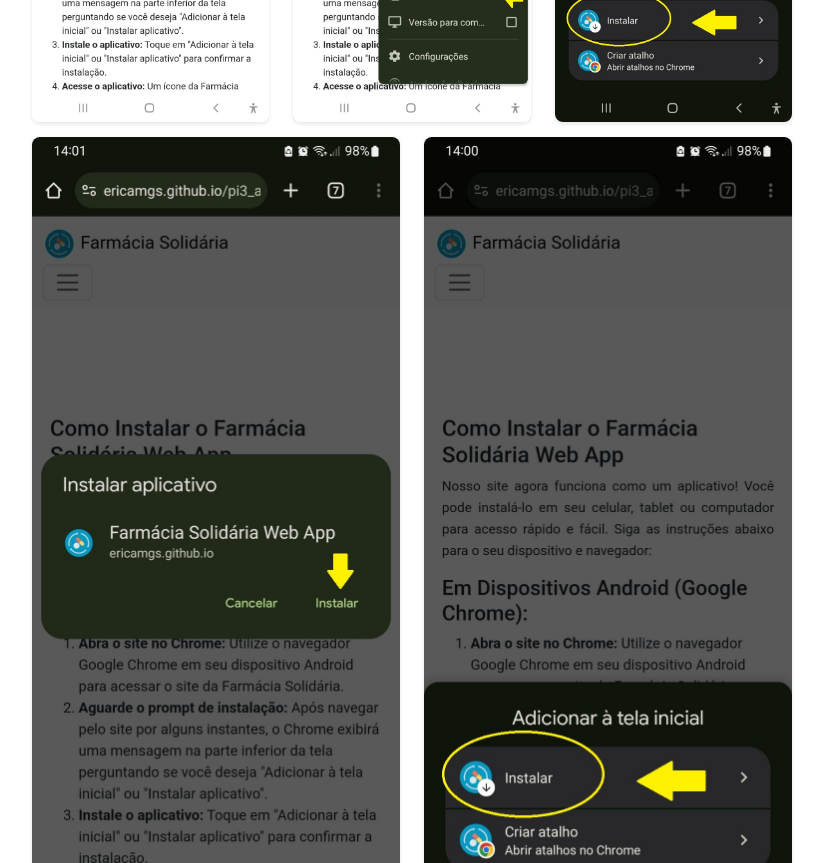
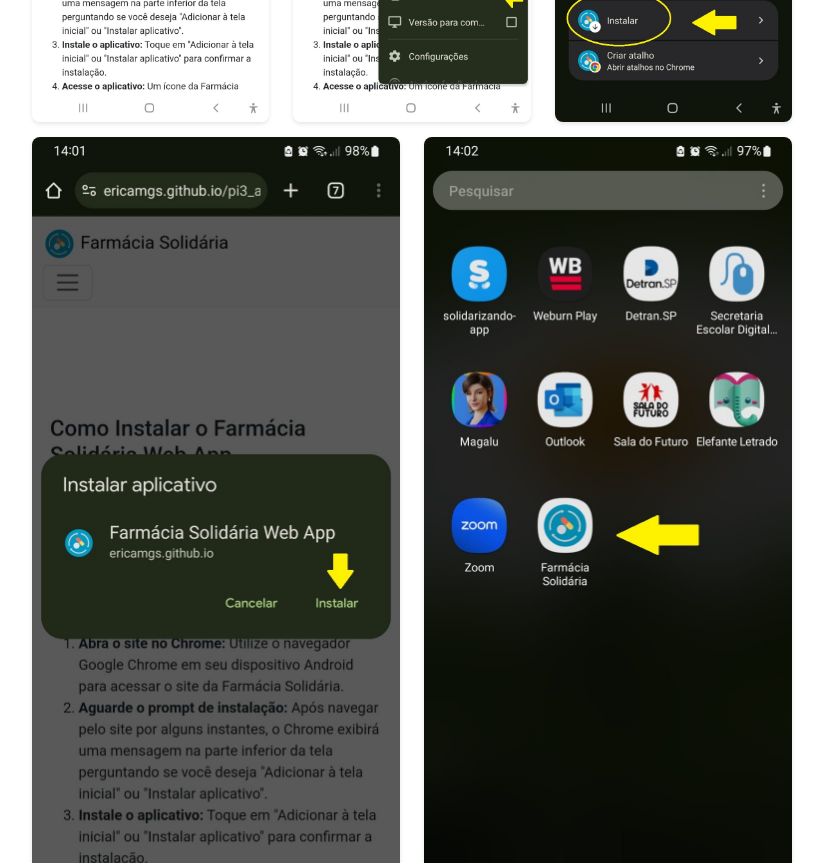
Before and after one commit to EricaMGS/pi3_app_farmacia_solidaria_pwa, a plain HTML site: page index.html in a window 1280 px wide. Shown: the part 700-1563 px from the top of the page, without its empty margins (228-1051 px from the left). Drawn offline with nearby package versions, Linux system fonts and the light colour scheme.

Commit message:
Update index.html

```diff
--- a/index.html
+++ b/index.html
@@ -101,7 +101,7 @@
                 <img src="Imagens/instrucao4.jpg" alt="Imagem 4">
             </div>
             <div class="col-md-6 col-sm-12 img-container">
-                <img src="Imagens/instrucao3.jpg" alt="Imagem 5">
+                <img src="Imagens/instrucao5.jpg" alt="Imagem 5">
             </div>
         </div>
 
```
